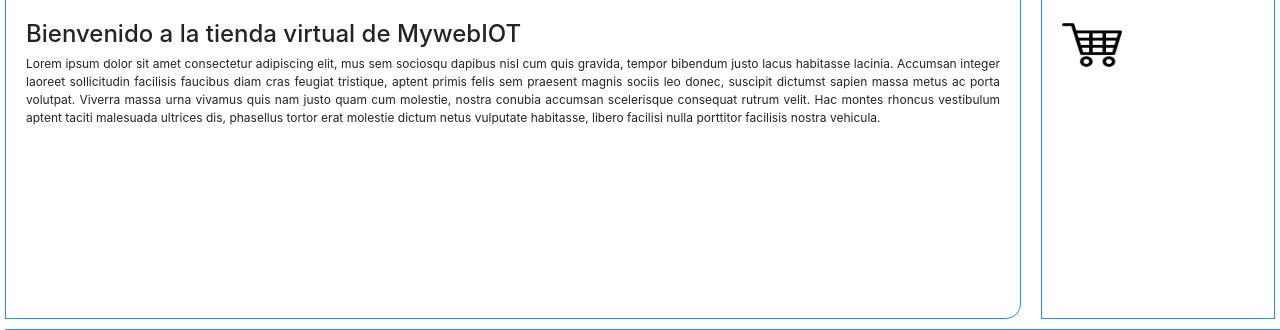
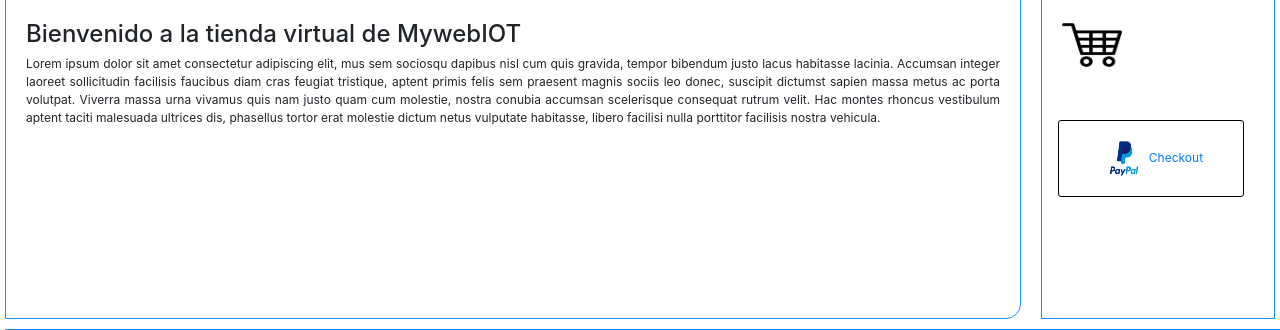
Before and after one commit to ErikMartrus/Webus, a PHP site: page /carrito.php in a window 1280 px wide; the page is wider, and only the part inside the window is pictured. Shown: the part 64-394 px from the top of that part. Run offline with PHP 8.4, Linux system fonts and the light colour scheme.

Commit message:
logos paypal y demas

```diff
--- a/public/carrito.php
+++ b/public/carrito.php
@@ -185,6 +185,9 @@ if (!$conn) {
     <aside id="lateralCompra">
       <div>
       <img class="carro" src="assets/img/carrito.png" alt="Carrito de compra" width="60" height="50">
+      <div class="enter">
+            <button class="btn btn--iot" type="submit"><a href="paypal.php"><img src="assets/img/PayPal-logo.png" alt="PayPal" width="50" height="35" />Checkout</button></a>
+      </div>
       </div>
     </aside>
 </div>
```
Also changed, not shown: public/assets/img/PayPal-logo.png (added).
